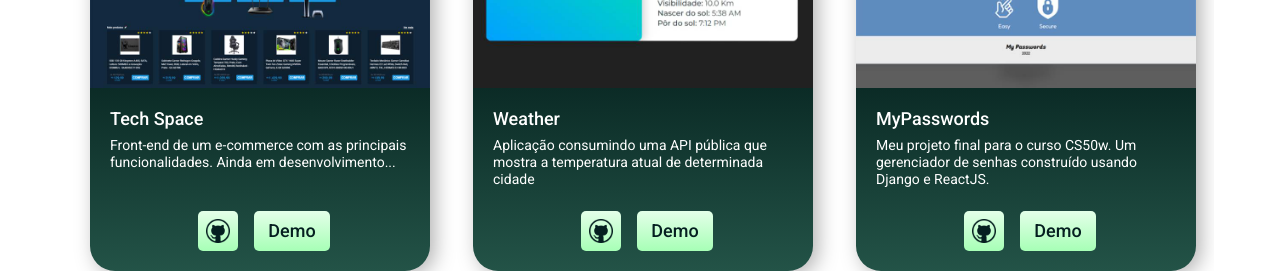
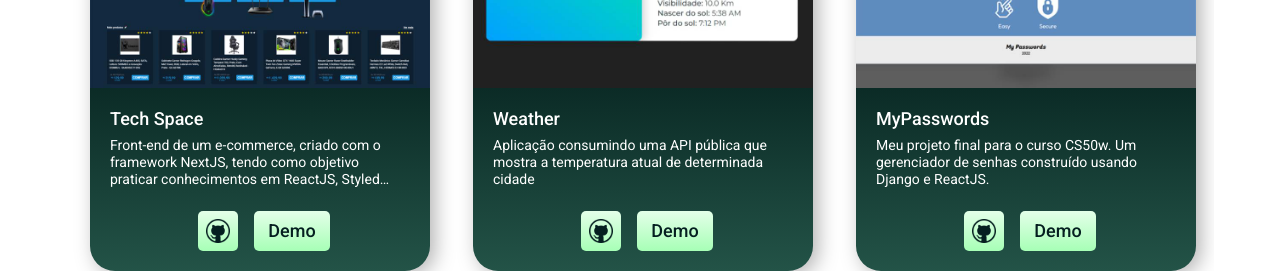
Before and after one commit to patrickwaldera/portfolio, a React (Vite) app: page / in a window 1280 px wide. Shown: the part 1360-1633 px from the top of the page. Built offline with nearby package versions, Linux system fonts and the light colour scheme.

Commit message:
feat: tech space update

```diff
--- a/src/components/Projects/index.jsx
+++ b/src/components/Projects/index.jsx
@@ -29,7 +29,7 @@ const Projects = () => {
       id: 3,
       image: techspace,
       title: 'Tech Space',
-      description: 'Front-end de um e-commerce com as principais funcionalidades. Ainda em desenvolvimento...',
+      description: 'Front-end de um e-commerce, criado com o framework NextJS, tendo como objetivo praticar conhecimentos em ReactJS, Styled Components, React Hooks e outras tecnologias.',
       linkCode: 'https://github.com/patrickwaldera/tech-space',
       linkDemo: 'https://techspace-pw.vercel.app/'
     }
```
